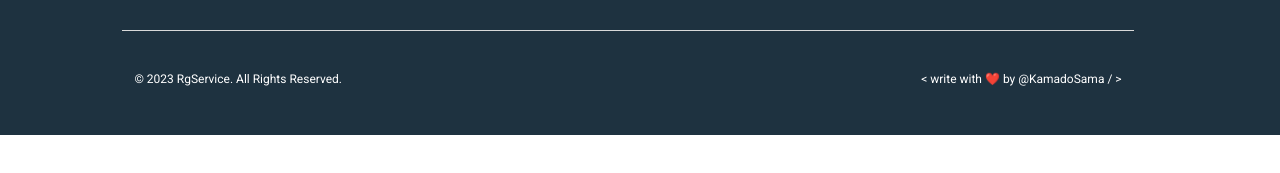
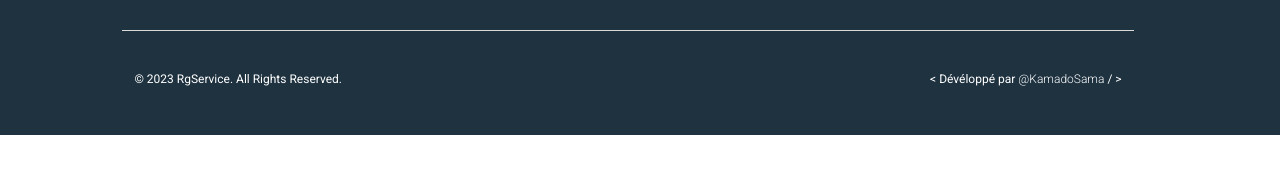
Before and after one commit to KamadoSama/rg-service, a React (Create React App) app: page /service in a window 1280 px wide. Shown: the part 519-692 px from the top of the page. Built offline with nearby package versions, Linux system fonts and the light colour scheme.

Commit message:
add feature

```diff
--- a/src/App.css
+++ b/src/App.css
@@ -147,9 +147,20 @@ font-style: normal;
 font-weight: 300;
 line-height: normal;
 }
-.footer-section span{
+.footer-section span , .footer-section span a{
   color: #FFF;
   font-size: 12px;
+}
+.footer-contain svg ellipse{
+  transition: all 0.5s ease-in-out;
+}
+.footer-contain  svg:hover ellipse{
+  fill: rgb(5, 115, 189);
+
+}
+.footer-contain  svg:hover path{
+
+  fill: #fff;
 }
 .banner {
   background-image: linear-gradient(rgba(0, 0, 0, 0.8), rgba(0, 0, 0, 0)), url("./assets/carrousel/banner__service.png");
--- a/src/Components/Footer.jsx
+++ b/src/Components/Footer.jsx
@@ -47,8 +47,8 @@ export const Footer = () => {
             <h3>LIENS UTILES</h3>
               <ul>
                 <li><a href="/">Accueil</a></li>
-                <li><a href="/services">Services</a></li>
-                <li><a href="/a-propos">À Propos</a></li>
+                <li><a href="/evenementiel">Services</a></li>
+                <li><a href="/#apropos">À Propos</a></li>
                 <li><a href="/contact">Contact</a></li>
               </ul>
 
@@ -73,7 +73,7 @@ export const Footer = () => {
       <div  style={{height:'1px ',background: '#D9D9D9', width:'80%'}}></div>
       <div className=' justify-content-center d-flex justify-content-between' style={{ width:'80%'}} >
         <span>© 2023 RgService. All Rights Reserved.</span>
-        <span> &lt; write with ❤️ by  @KamadoSama / &gt;</span>
+        <span> &lt; Dévéloppé par <a href="https://www.linkedin.com/in/gnomblehi-ben-arthur-taho-5a05121a3/">@KamadoSama</a>  / &gt;</span>
       </div>
       </Row>
     </Container>
```
